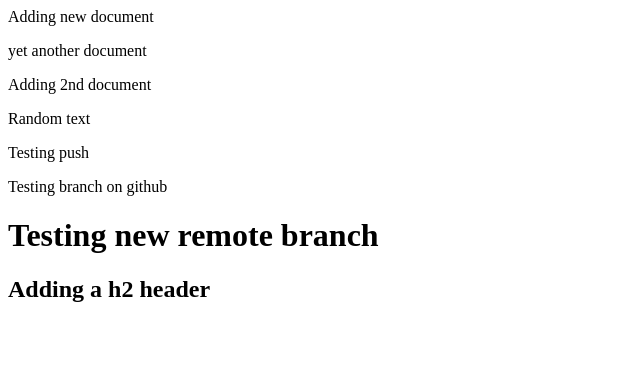
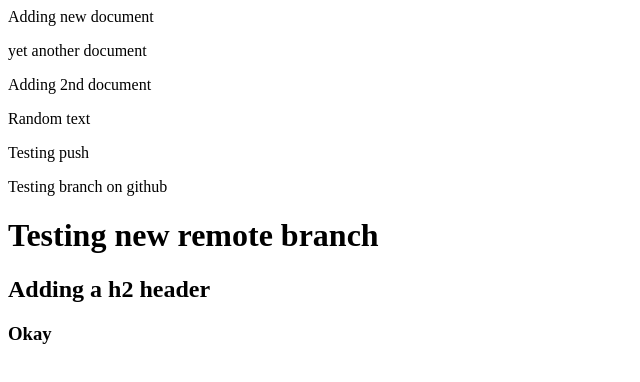
Before and after one commit to prg007/test, a plain HTML site: page index.html in a window 1280 px wide. Shown: the full height of the page, 0-640 px from the left. Drawn offline with Linux system fonts and the light colour scheme.

Commit message:
change h3

```diff
--- a/index.html
+++ b/index.html
@@ -7,3 +7,4 @@
 
 <h1>Testing new remote branch</h1>
 <h2>Adding a h2 header</h2>
+<h3>Okay</h3>
```
